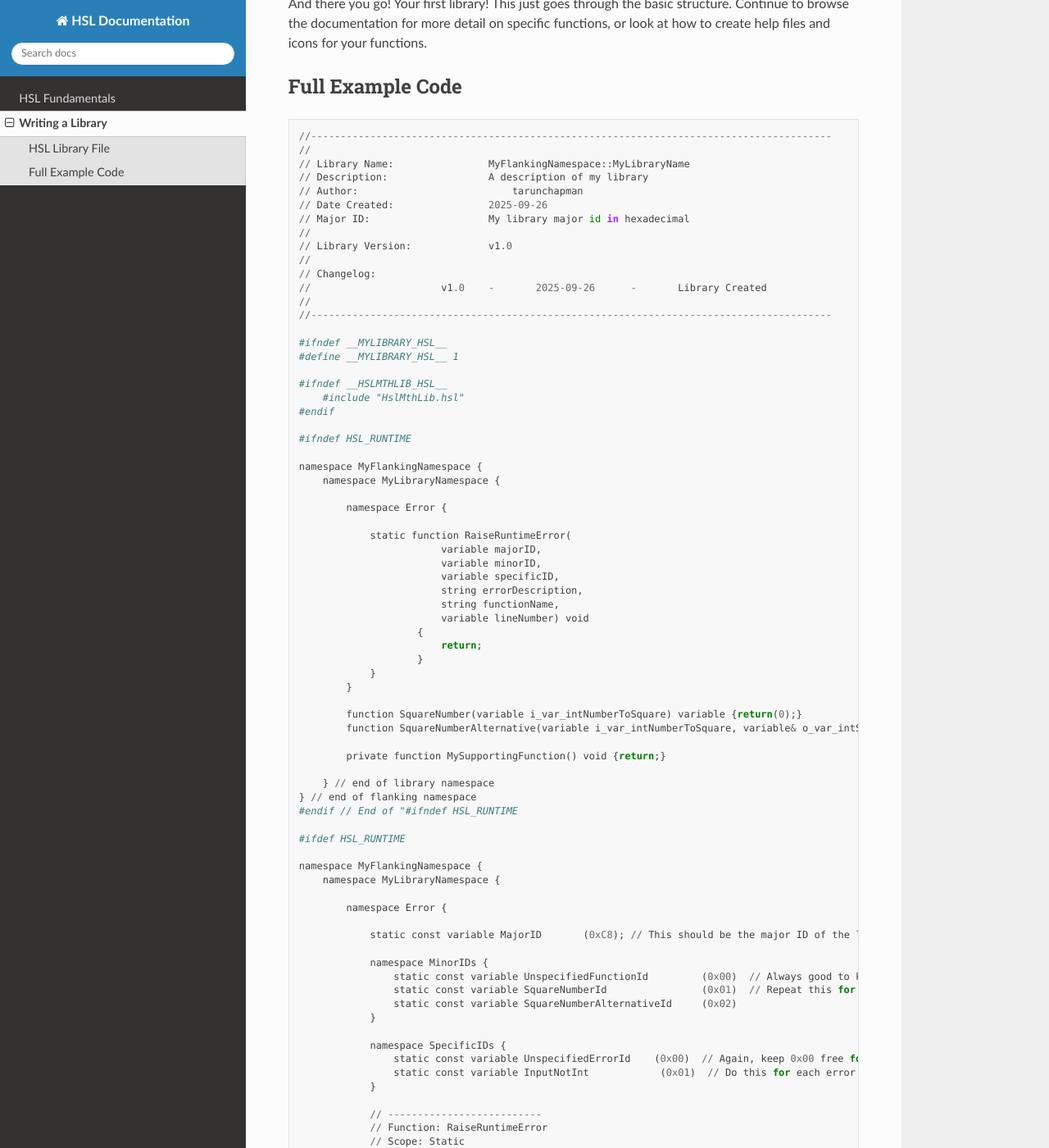
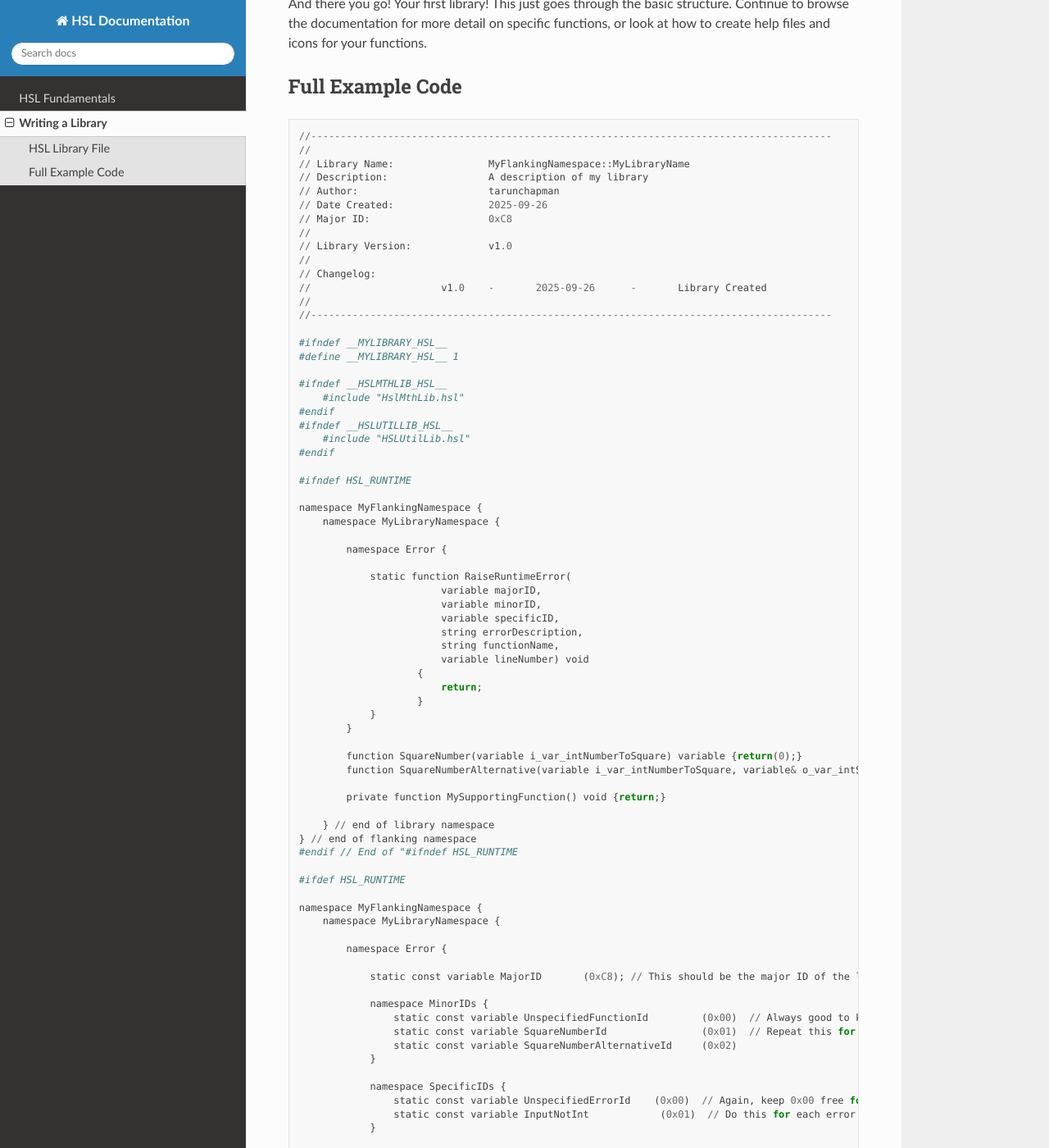
Before and after one commit to theonetruenerd/hsl-documentation, a Sphinx documentation site: the page built from docs/source/writing_a_library.rst, in a window 1280 px wide and 1400 px high, scrolled down 6514 px. Shown: the whole window at 82% size. Built offline with Sphinx 7.4.7 and the Read the Docs theme 3.1.0, drawn with Linux system fonts in a browser that asks for light colours.

Commit message:
Fixed formatting

```diff
--- a/docs/source/writing_a_library.rst
+++ b/docs/source/writing_a_library.rst
@@ -327,9 +327,9 @@
     //
     // Library Name:                MyFlankingNamespace::MyLibraryName
     // Description:                 A description of my library
-    // Author:                          tarunchapman
+    // Author:                      tarunchapman
     // Date Created:                2025-09-26
-    // Major ID:                    My library major id in hexadecimal
+    // Major ID:                    0xC8
     //
     // Library Version:             v1.0
     //
@@ -343,6 +343,9 @@
 
     #ifndef __HSLMTHLIB_HSL__
         #include "HslMthLib.hsl"
+    #endif
+    #ifndef __HSLUTILLIB_HSL__
+        #include "HSLUtilLib.hsl"
     #endif
 
     #ifndef HSL_RUNTIME
@@ -399,12 +402,12 @@
                 // Scope: Static
                 // Description: Handles the generation of error codes and descriptions in the trace
                 // Parameters:
-                //      [i] majorID     -       The major error ID
-                //      [i] minorID     -       The minor error ID
-                //      [i] specificID  -       The specific error ID
+                //      [i] majorID             -       The major error ID
+                //      [i] minorID             -       The minor error ID
+                //      [i] specificID          -       The specific error ID
                 //      [i] errorDescription    -       The error description
                 //      [i] functionName        -       The name of the function that raised the error
-                //      [i] lineNumber  -       The line number of the function that raised the error
+                //      [i] lineNumber          -       The line number of the function that raised the error
                 // Returns: Void
                 // --------------------------
                 static function RaiseRuntimeError(
@@ -480,7 +483,7 @@
             // Description: Outputs the square of the input number
             // Parameters:
             //      [i] i_var_intInputNumber    -   The number to be squared
-            //  [o] o_var_intSquaredNumber  -   The squared number
+            //      [o] o_var_intSquaredNumber  -   The squared number
             // Returns: Void
             // --------------------------
             function SquareNumber(variable i_var_intInputNumber, variable& o_var_intSquaredNumber) void
```
